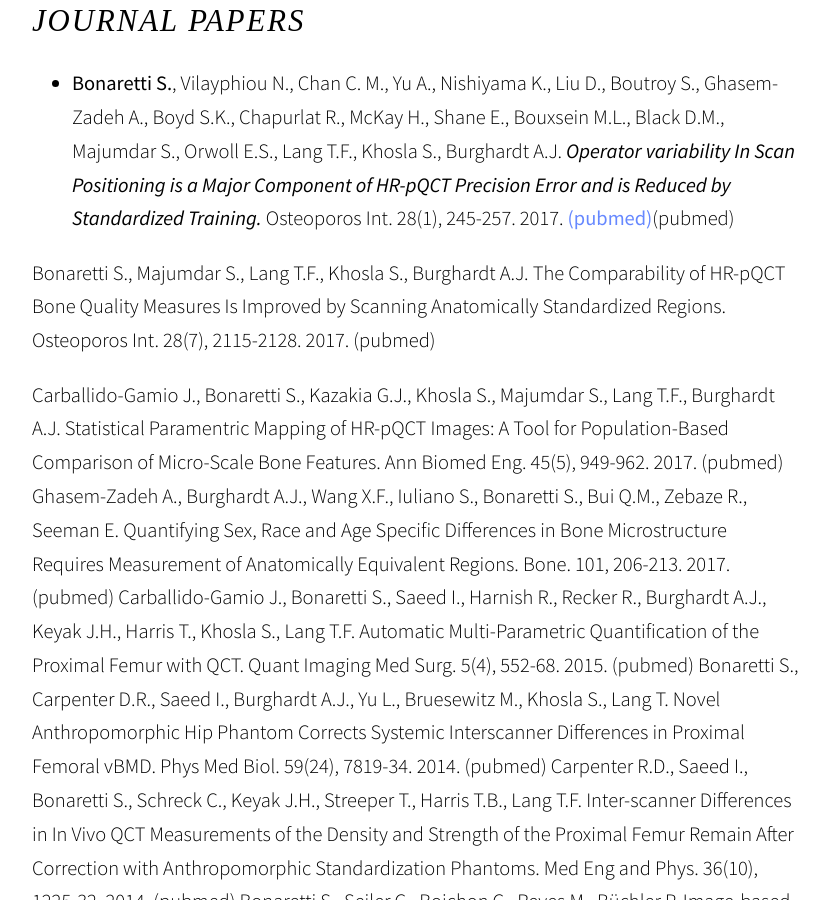
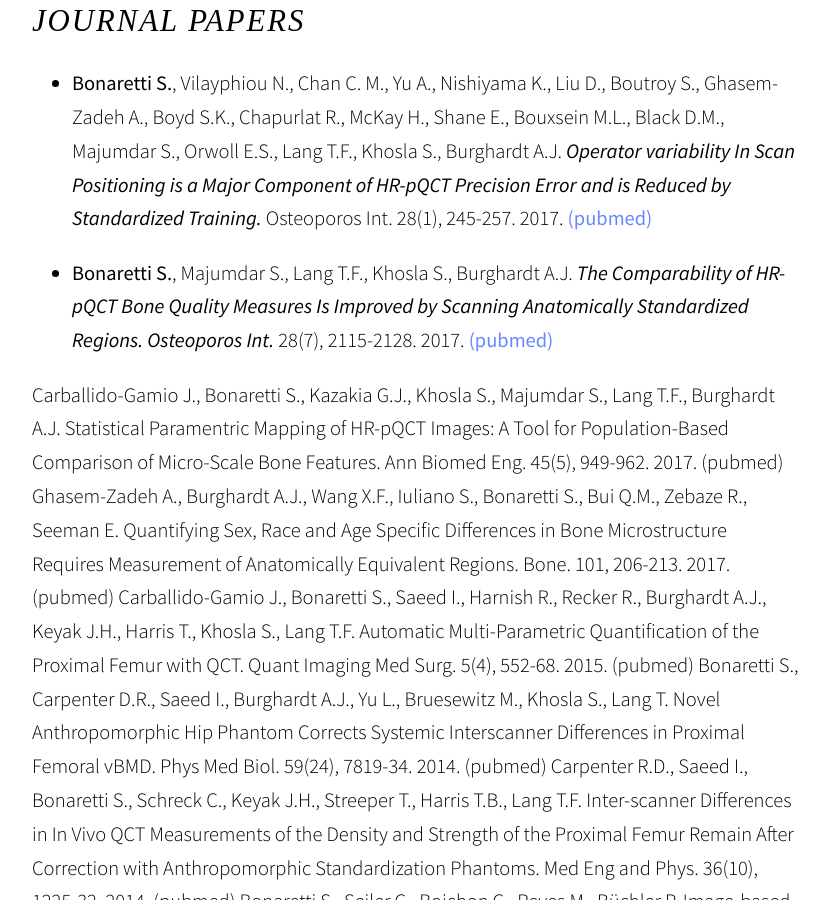
Before and after one commit to sbonaretti/sbonaretti.github.io, a Jekyll site: the page built from Publications.md, in a window 1280 px wide and 900 px high, scrolled down 333 px. Shown: the whole window, without its empty margins (223-1052 px from the left). Built offline with Jekyll 4.4.1, drawn with Linux system fonts in a browser that asks for light colours; some web fonts are replaced.

Commit message:
Update Publications.md

```diff
--- a/Publications.md
+++ b/Publications.md
@@ -5,9 +5,9 @@ title:  "Publications"
 
 # *Journal Papers*
 
-* **Bonaretti S.**, Vilayphiou N., Chan C. M., Yu A.,  Nishiyama K., Liu D., Boutroy S., Ghasem-Zadeh A., Boyd S.K., Chapurlat R., McKay H., Shane E., Bouxsein M.L., Black D.M., Majumdar S., Orwoll E.S., Lang T.F., Khosla S., Burghardt A.J. **_Operator variability In Scan Positioning is a Major Component of HR-pQCT Precision Error and is Reduced by Standardized Training._** Osteoporos Int. 28(1), 245-257. 2017. [(pubmed)](https://www.ncbi.nlm.nih.gov/pubmed/27475931)(pubmed)
+* **Bonaretti S.**, Vilayphiou N., Chan C. M., Yu A.,  Nishiyama K., Liu D., Boutroy S., Ghasem-Zadeh A., Boyd S.K., Chapurlat R., McKay H., Shane E., Bouxsein M.L., Black D.M., Majumdar S., Orwoll E.S., Lang T.F., Khosla S., Burghardt A.J. **_Operator variability In Scan Positioning is a Major Component of HR-pQCT Precision Error and is Reduced by Standardized Training._** Osteoporos Int. 28(1), 245-257. 2017. [(pubmed)](https://www.ncbi.nlm.nih.gov/pubmed/27475931){:target="_blank"}
 
-Bonaretti S., Majumdar S., Lang T.F., Khosla S., Burghardt A.J.  The Comparability of HR-pQCT Bone Quality Measures Is Improved by Scanning Anatomically Standardized Regions. Osteoporos Int. 28(7), 2115-2128. 2017.  (pubmed)
+* **Bonaretti S.**, Majumdar S., Lang T.F., Khosla S., Burghardt A.J.  **_The Comparability of HR-pQCT Bone Quality Measures Is Improved by Scanning Anatomically Standardized Regions. Osteoporos Int._** 28(7), 2115-2128. 2017. [(pubmed)](https://www.ncbi.nlm.nih.gov/pubmed/28391447){:target="_blank"}
 
 Carballido-Gamio J., Bonaretti S., Kazakia G.J., Khosla S., Majumdar S., Lang T.F., Burghardt A.J. Statistical Paramentric Mapping of HR-pQCT Images: A Tool for Population-Based Comparison of Micro-Scale Bone Features. Ann Biomed Eng. 45(5), 949-962. 2017. (pubmed)
 Ghasem-Zadeh A., Burghardt A.J., Wang X.F., Iuliano S., Bonaretti S., Bui Q.M., Zebaze R., Seeman E. Quantifying Sex, Race and Age Specific Differences in Bone Microstructure Requires Measurement of Anatomically Equivalent Regions. Bone. 101, 206-213. 2017. (pubmed)
```
